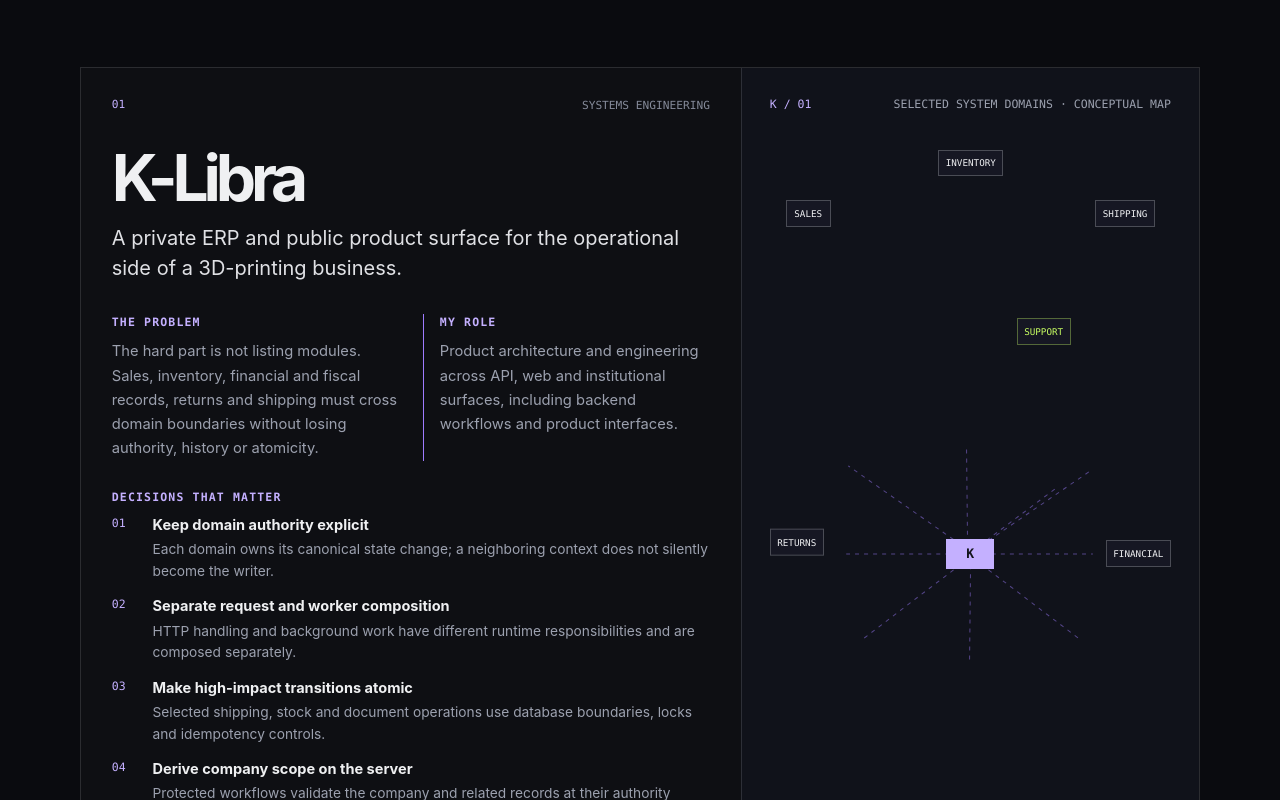
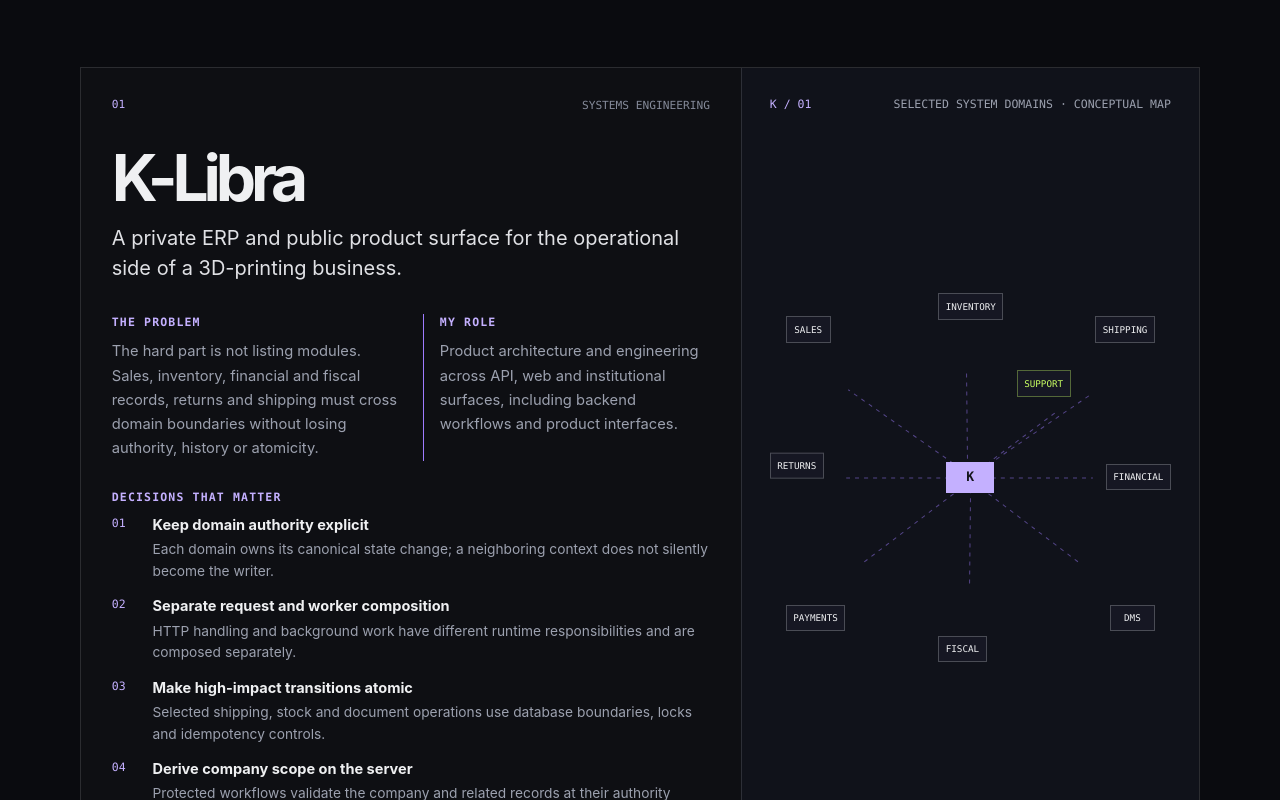
Before and after one commit to thomasleick/thomas-leick-portfoil, a React (Vite) app: page / in a window 1280 px wide. Shown: the part 1400-2200 px from the top of the page. Built offline with nearby package versions, Linux system fonts and the light colour scheme.

Commit message:
fix(portfolio): tighten connected map visuals

```diff
--- a/src/styles/index.css
+++ b/src/styles/index.css
@@ -276,8 +276,10 @@ dialog::backdrop { background: rgba(4, 5, 8, .76); backdrop-filter: blur(8px); }
 .network-map {
   position: relative;
   display: block;
-  flex: 1;
-  min-height: 20rem;
+  flex: 0 0 clamp(20rem, 30vw, 30rem);
+  height: clamp(20rem, 30vw, 30rem);
+  min-height: 0;
+  max-height: 30rem;
   width: 100%;
   margin: auto;
   overflow: hidden;
@@ -285,7 +287,7 @@ dialog::backdrop { background: rgba(4, 5, 8, .76); backdrop-filter: blur(8px); }
 }
 .network-map svg { position: absolute; inset: 0; width: 100%; height: 100%; overflow: visible; }
 .network-map path { fill: none; stroke: var(--violet); stroke-width: 1; stroke-dasharray: 4 5; opacity: .48; marker-end: inherit; animation: pulse-network 4.5s linear infinite; }
-.network-map marker path { fill: currentColor; stroke: none; }
+.network-map marker path { fill: var(--violet-bright); stroke: none; opacity: 1; }
 .network-core, .network-node { position: absolute; z-index: 1; display: grid; place-items: center; min-width: 2.8rem; min-height: 1.65rem; padding: .3rem .4rem; color: var(--paper); border: 1px solid var(--line-strong); background: rgba(23,24,36,.94); font-family: ui-monospace, SFMono-Regular, Menlo, monospace; font-size: .58rem; line-height: 1.25; text-align: center; text-transform: uppercase; overflow-wrap: anywhere; }
 .network-core { top: calc(50% - .95rem); left: calc(50% - 1.5rem); min-width: 3rem; min-height: 1.9rem; color: #14151c; border-color: var(--violet-bright); background: var(--violet-bright); font-size: .82rem; font-weight: 800; }
 .network-node { max-width: 6rem; }
@@ -307,7 +309,7 @@ dialog::backdrop { background: rgba(4, 5, 8, .76); backdrop-filter: blur(8px); }
 .agent-network-map .network-node-5 { color: var(--lime); border-color: rgba(200,255,98,.35); }
 
 @media (max-width: 680px) {
-  .network-map { min-height: 18rem; flex: 0 0 18rem; }
+  .network-map { height: 18rem; min-height: 18rem; flex: 0 0 18rem; }
   .network-node { min-width: 2.5rem; max-width: 5rem; padding: .25rem .3rem; font-size: .54rem; }
   .network-core { font-size: .72rem; }
 }
```
